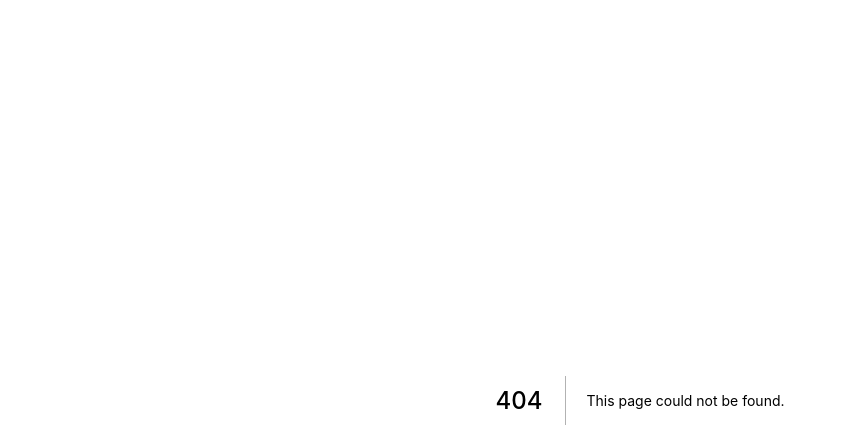
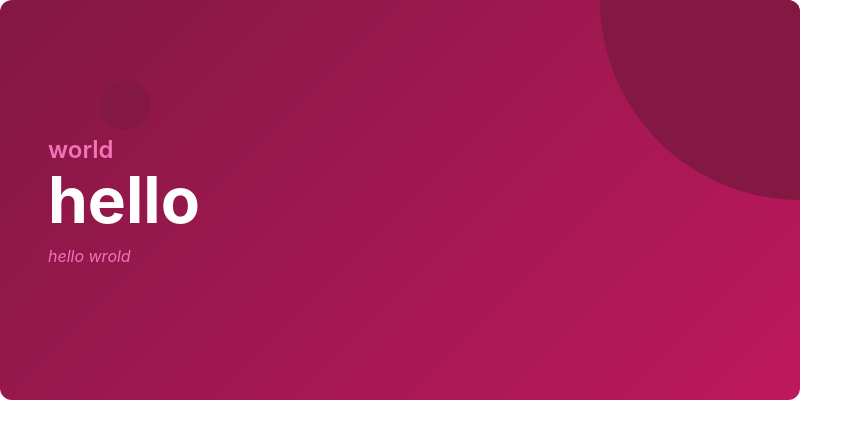
Before and after one commit to JiangWeixian/realme, a Next.js app: page /editor/hero in a window 1280 px wide. Before the commit this address had no page. Shown: the top 448 px of the page, without its empty margins (0-863 px from the left). Built offline with nearby package versions, Linux system fonts and the light colour scheme.

Commit message:
:construction:  hero editor

```diff
--- a/components/banner/index.tsx
+++ b/components/banner/index.tsx
@@ -1,5 +1,4 @@
 import React from 'react'
-import { renderToString } from 'react-dom/server'
 
 type Props = {
   colorA: string
@@ -46,10 +45,19 @@ export const Banner = ({
   subtitle = defaultProps.subtitle,
   ...props
 }: Props = defaultProps) => {
-  const code = renderToString(<Inner title={title} subtitle={subtitle} desc={props.desc} />)
-  return `
-  <svg width="800px" height="400px" viewBox="0 0 800 400" version="1.1" xmlns="http://www.w3.org/2000/svg" xmlns:xlink="http://www.w3.org/1999/xlink">
-  <style>
+  const code = <Inner title={title} subtitle={subtitle} desc={props.desc} />
+  return (
+    <svg
+      width="800px"
+      height="400px"
+      viewBox="0 0 800 400"
+      version="1.1"
+      xmlns="http://www.w3.org/2000/svg"
+      xmlnsXlink="http://www.w3.org/1999/xlink"
+    >
+      <style
+        dangerouslySetInnerHTML={{
+          __html: `
     foreignObject {
       overflow: hidden;
       display: inline-block;
@@ -57,10 +65,15 @@ export const Banner = ({
       height: 100%;
       border-radius: 12px;
     }
-  </style>
+  `,
+        }}
+      ></style>
       <foreignObject>
-    <div class="container" xmlns="http://www.w3.org/1999/xhtml">
-      <style>
+        {/* @ts-expect-error */}
+        <div className="container" xmlns="http://www.w3.org/1999/xhtml">
+          <style
+            dangerouslySetInnerHTML={{
+              __html: `
       .container {
         display: flex;
         align-items: center;
@@ -113,10 +126,12 @@ export const Banner = ({
         font-weight: normal;
         margin-top: 12px;
       }
-      </style>
-      ${code}
+      `,
+            }}
+          ></style>
+          {code}
         </div>
       </foreignObject>
     </svg>
-`
+  )
 }
--- a/package.json
+++ b/package.json
@@ -15,6 +15,7 @@
     }
   },
   "dependencies": {
+    "autoprefixer": "^10.4.13",
     "axios": "^0.21.1",
     "next": "^10.1.3",
     "node-fetch": "^2.6.1",
@@ -38,11 +39,12 @@
     "husky": "3.x",
     "next-images": "^1.8.1",
     "prettier": "^2.3.2",
+    "tailwindcss": "^3.2.4",
     "typescript": "4.0"
   },
   "config": {
     "commitizen": {
-      "path": "cz-emoji"
+      "path": "node_modules/cz-emoji"
     }
   }
 }
--- /dev/null
+++ b/pages/_app.tsx
@@ -0,0 +1,9 @@
+import '../styles/globals.css'
+import React from 'react'
+import type { AppProps } from 'next/app'
+
+function MyApp({ Component, pageProps }: AppProps) {
+  return <Component {...pageProps} />
+}
+
+export default MyApp
--- a/pages/api/v1/banner.ts
+++ b/pages/api/v1/banner.ts
@@ -1,11 +1,12 @@
 import { NextApiRequest, NextApiResponse } from 'next'
+import { renderToString } from 'react-dom/server'
 
 import { Banner } from '@/components/banner'
 
 export default async (req: NextApiRequest, res: NextApiResponse) => {
   try {
     const { colorA, colorB, title, subtitle, textColor, desc } = req.query as any
-    const banner = Banner({ colorA, colorB, title, subtitle, textColor, desc })
+    const banner = renderToString(Banner({ colorA, colorB, title, subtitle, textColor, desc }))
     res.setHeader('Content-Type', 'image/svg+xml')
     res.status(200).end(banner)
   } catch (err: any) {
--- /dev/null
+++ b/pages/editor/hero.tsx
@@ -0,0 +1,16 @@
+import React from 'react'
+import { Banner } from '@/components/banner'
+
+const Page = () => {
+  const banner = Banner({
+    colorA: '831843',
+    colorB: 'be185d',
+    textColor: 'f472b6',
+    title: 'hello',
+    subtitle: 'world',
+    desc: 'hello wrold',
+  })
+  return <div className="flex justify-center items-center w-screen h-screen">{banner}</div>
+}
+
+export default Page
--- /dev/null
+++ b/postcss.config.js
@@ -0,0 +1,6 @@
+module.exports = {
+  plugins: {
+    tailwindcss: {},
+    autoprefixer: {},
+  },
+}
--- /dev/null
+++ b/styles/globals.css
@@ -0,0 +1,20 @@
+@tailwind base;
+@tailwind components;
+@tailwind utilities;
+
+html,
+body {
+  padding: 0;
+  margin: 0;
+  font-family: -apple-system, BlinkMacSystemFont, Segoe UI, Roboto, Oxygen,
+    Ubuntu, Cantarell, Fira Sans, Droid Sans, Helvetica Neue, sans-serif;
+}
+
+a {
+  color: inherit;
+  text-decoration: none;
+}
+
+* {
+  box-sizing: border-box;
+}
```
Also changed, not shown: 1 other file (tests, documents, lock files or other folders). Lines whose indentation alone changed are shown as unchanged.
